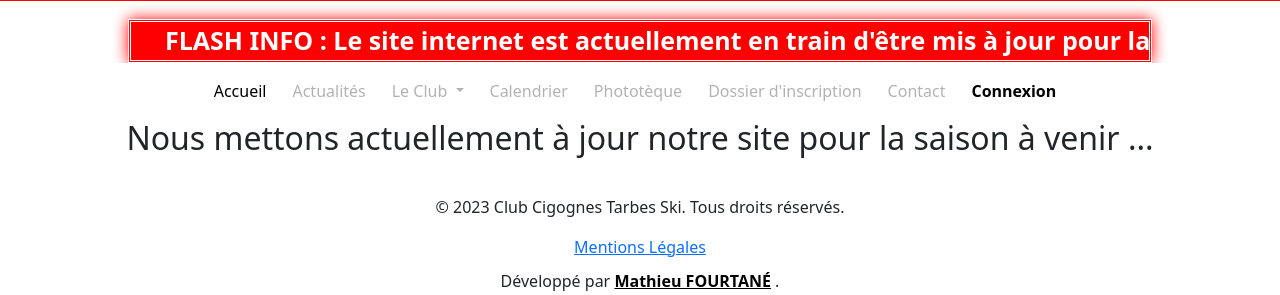
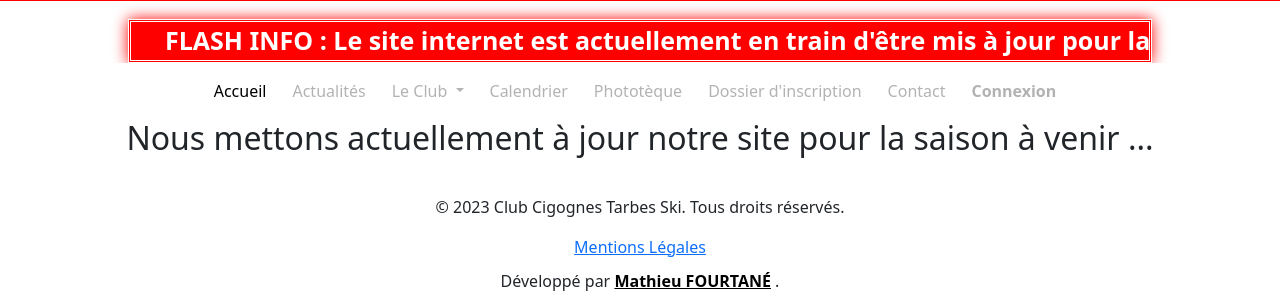
Before and after one commit to MathFourtane65/new-cigognes-tarbes-ski, a PHP site: page / in a window 1280 px wide. Shown: the part 167-462 px from the top of the page. Run offline with PHP 8.4, Linux system fonts and the light colour scheme.

Commit message:
préparation mise en ligne "page d'accueil"

```diff
--- a/public/index.php
+++ b/public/index.php
@@ -1,7 +1,8 @@
 <?php
 
-error_reporting(E_ALL);
-ini_set('display_errors', 1);
+// A commenter lors de mise en production
+//error_reporting(E_ALL);
+//ini_set('display_errors', 1);
 
 
 session_start();
--- a/src/view/components/navbar.php
+++ b/src/view/components/navbar.php
@@ -48,7 +48,7 @@
 
 
                 <li class="nav-item nav-item-connexion">
-                    <a href="/connexion-licencie" class="nav-link">Connexion</a>
+                    <a href="/connexion-licencie" class="nav-link disabled">Connexion</a>
                 </li>
 
 
```
